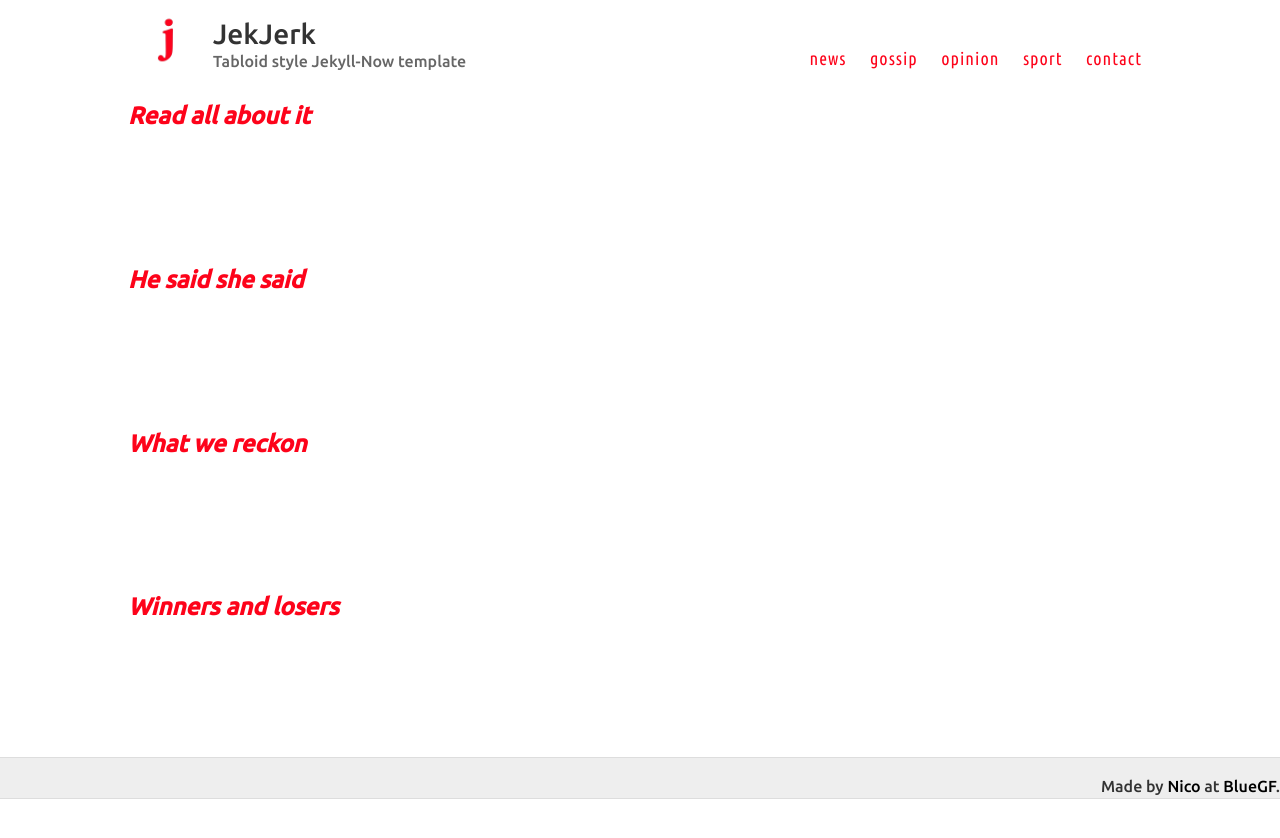
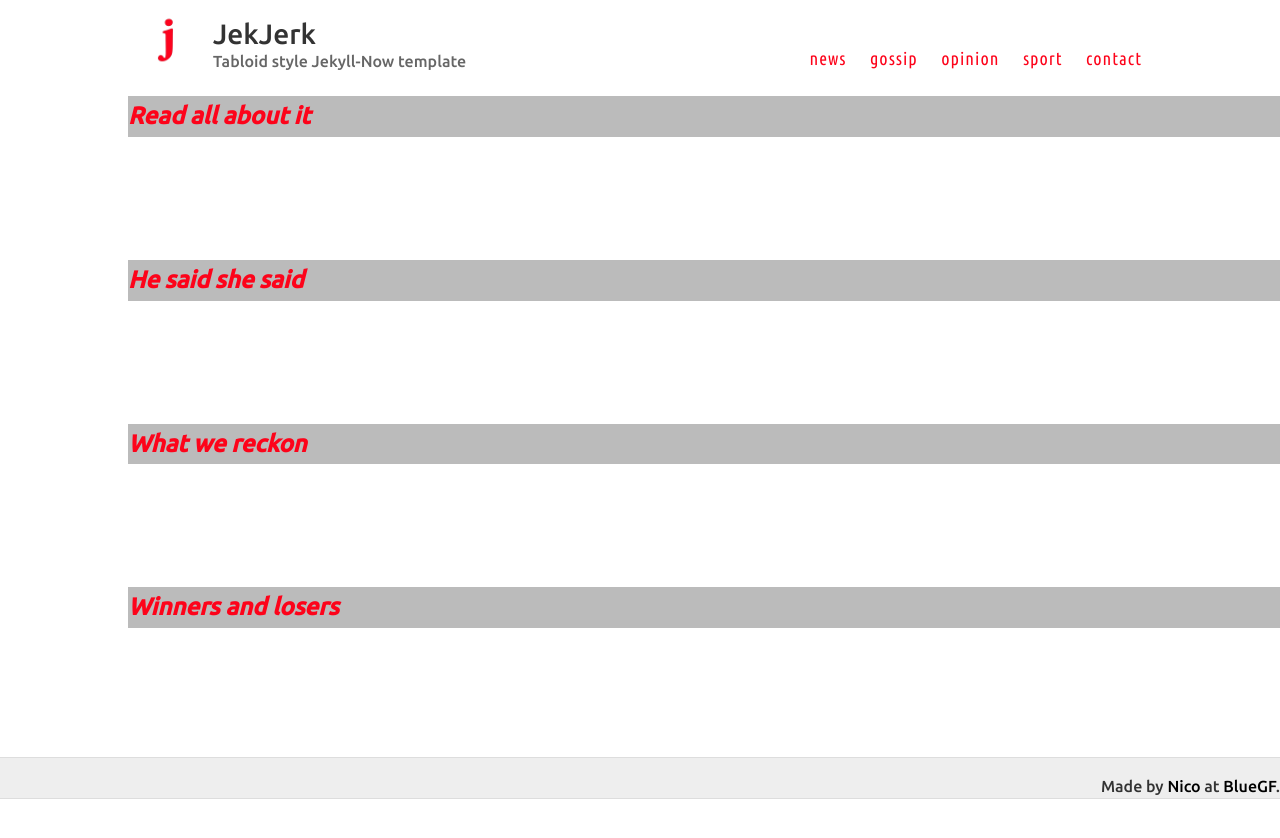
Before and after one commit to nicoboyce/jekjerk, a Jekyll site: the page built from index.html, in a window 1280 px wide. Shown: the top 838 px of the page. Built offline with Jekyll 4.4.1, drawn with Linux system fonts in a browser that asks for light colours.

Commit message:
Mr Hyde was here …

```diff
--- a/index.html
+++ b/index.html
@@ -7,7 +7,7 @@ layout: default
 {% assign col = collection.label %}
 <div class="desktopfix">&nbsp;
 </div>
-<div class="collheader"><a id="{{ col }}">
+<div class="collheader" style="background: #bbbbbb;"><a id="{{ col }}">
 <h2 style="color:#fd031a;"><i>{{ collection.header }}</i></h2></a>
 </div>
 
```
